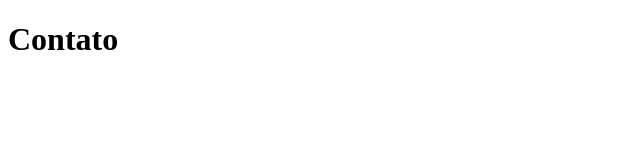
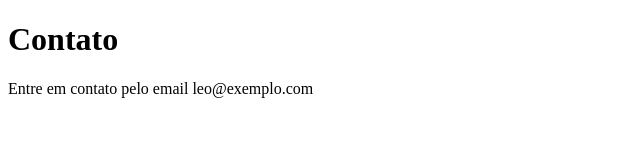
Before and after one commit to leonear/sistema-de-cadastro, a plain HTML site: page contato.html in a window 1280 px wide. Shown: the whole page, without its empty margins (0-640 px from the left). Drawn offline with Linux system fonts and the light colour scheme.

Commit message:
adicionando email de contato

```diff
--- a/contato.html
+++ b/contato.html
@@ -7,5 +7,6 @@
 </head>
 <body>
     <h1>Contato</H1>
+    <p>Entre em contato pelo email leo@exemplo.com</p>
 </body>
 </html>
```
